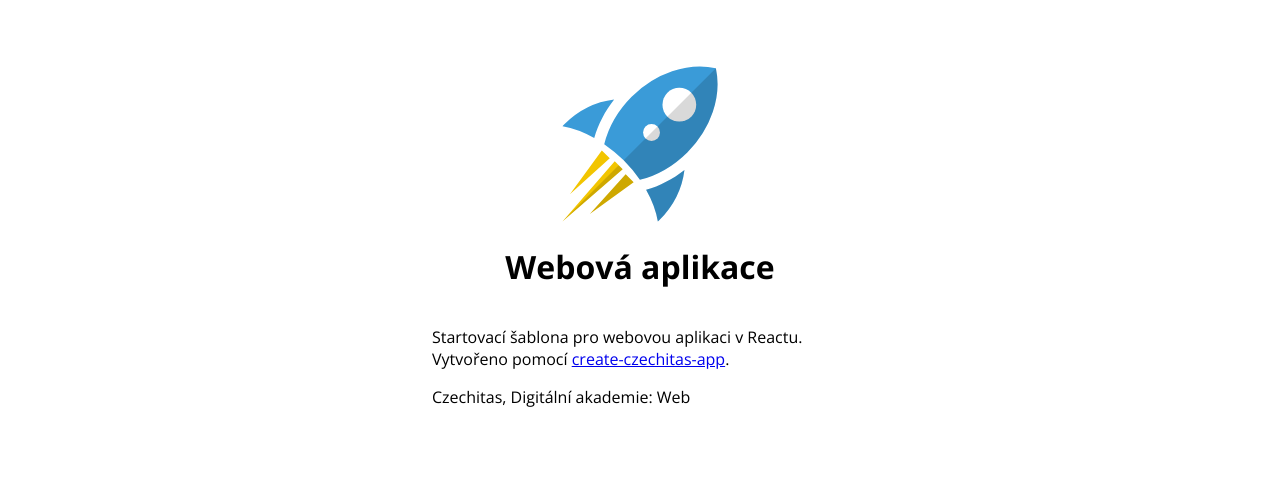
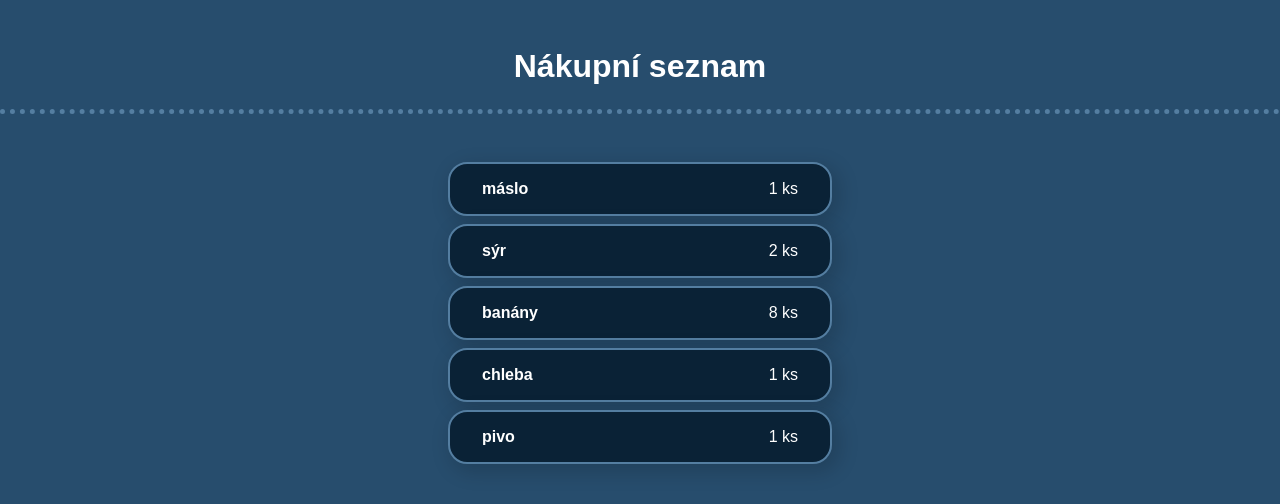
Before and after one commit to traja-traja/DAWEB_react, a React app in the folder nakupni-seznam-react/: page / in a window 1280 px wide. Shown: the top 504 px of the page. Built offline with nearby package versions, Linux system fonts and the light colour scheme.

Commit message:
Nákupní seznam (zadání)

```diff
--- a/nakupni-seznam-react/src/index.html
+++ b/nakupni-seznam-react/src/index.html
@@ -3,7 +3,7 @@
   <head>
     <meta charset="UTF-8" />
     <meta name="viewport" content="width=device-width, initial-scale=1.0" />
-    <title>React web application</title>
+    <title>Nákupní seznam v Reactu</title>
   </head>
   <body>
     <div id="app"></div>
--- a/nakupni-seznam-react/src/index.jsx
+++ b/nakupni-seznam-react/src/index.jsx
@@ -2,19 +2,40 @@
 import { render } from 'react-dom';
 import './style.css';
 
-const App = () => (
-  <div className="container">
+const App = () => {
+  return (
+    <div>
       <header>
-      <div className="logo"></div>
-      <h1>Webová aplikace</h1>
+        <h1>Nákupní seznam</h1>
       </header>
       <main>
-      <p>Startovací šablona pro webovou aplikaci v Reactu. Vytvořeno pomocí <a href="https://www.npmjs.com/package/create-czechitas-app">create-czechitas-app</a>.</p>
+      <div class="seznam">
+        <div class="seznam__polozky">
+          <div class="polozka">
+            <div class="polozka__nazev">máslo</div>
+            <div class="polozka__mnozstvi">1 ks</div>
+          </div>
+          <div class="polozka">
+            <div class="polozka__nazev">sýr</div>
+            <div class="polozka__mnozstvi">2 ks</div>
+          </div>
+          <div class="polozka">
+            <div class="polozka__nazev">banány</div>
+            <div class="polozka__mnozstvi">8 ks</div>
+          </div>
+          <div class="polozka">
+            <div class="polozka__nazev">chleba</div>
+            <div class="polozka__mnozstvi">1 ks</div>
+          </div>
+          <div class="polozka">
+            <div class="polozka__nazev">pivo</div>
+            <div class="polozka__mnozstvi">1 ks</div>
+          </div>
+        </div>
+      </div>
       </main>
-    <footer>
-      <p>Czechitas, Digitální akademie: Web</p>
-    </footer>
     </div>
   );
+};
 
 render(<App />, document.querySelector('#app'));
--- a/nakupni-seznam-react/src/style.css
+++ b/nakupni-seznam-react/src/style.css
@@ -1,29 +1,59 @@
-@import url('https://fonts.googleapis.com/css2?family=Open+Sans:wght@400;700&display=swap');
-
-* {
+html {
   box-sizing: border-box;
+  padding: 0;
+  margin: 0;
 }
 
-html {
-  font-family: 'Open Sans', sans-serif;
+*,
+::after,
+::before {
+  box-sizing: inherit;
 }
 
-.container {
-  max-width: 26rem;
-  margin-right: auto;
-  margin-left: auto;
+body {
+  margin: 0;
+  background-color: #274D6D;
+  color: white;
+  font-family: sans-serif;
+}
+h1 {
+  text-align: center;
+  padding-bottom: 1.5rem;
+  margin: 3rem 0;
+  border-bottom: 5px dotted #547EA1;
 }
 
-header {
+/* Budoucí komponenta ShoppingList */
+.polozka {
+  display: flex;
+  justify-content: space-between;
+  width: 30%;
+  min-width: 200px;
+  padding: 1rem 2rem;
+  border: 2px solid #547EA1;
+  border-radius: 1.2rem;
+  margin-bottom: 0.5rem;
+  background-color: #0A2236;
+  cursor: pointer;
+  box-shadow: 5px 6px 19px 3px rgba(0, 0, 0, 0.15);
+}
+
+.polozka:hover {
+  background-color: #274D6D;
+  box-shadow: 5px 6px 19px 3px rgba(0, 0, 0, 0.431);
+}
+
+.polozka__nazev {
+  font-weight: bold;
+}
+
+/* Budoucí komponenta ShoppingItem */
+.seznam {
+  margin: 2rem auto;
+}
+
+.seznam__polozky {
   display: flex;
   flex-direction: column;
   align-items: center;
-  margin-top: 4rem;
 }
-
-.logo {
-  width: 10rem;
-  height: 10rem;
-  background-image: url(./img/rocket.svg);
-  background-size: contain;
-}
```
Also changed, not shown: 1 other file (tests, documents, lock files or other folders). Lines whose indentation alone changed are shown as unchanged.
